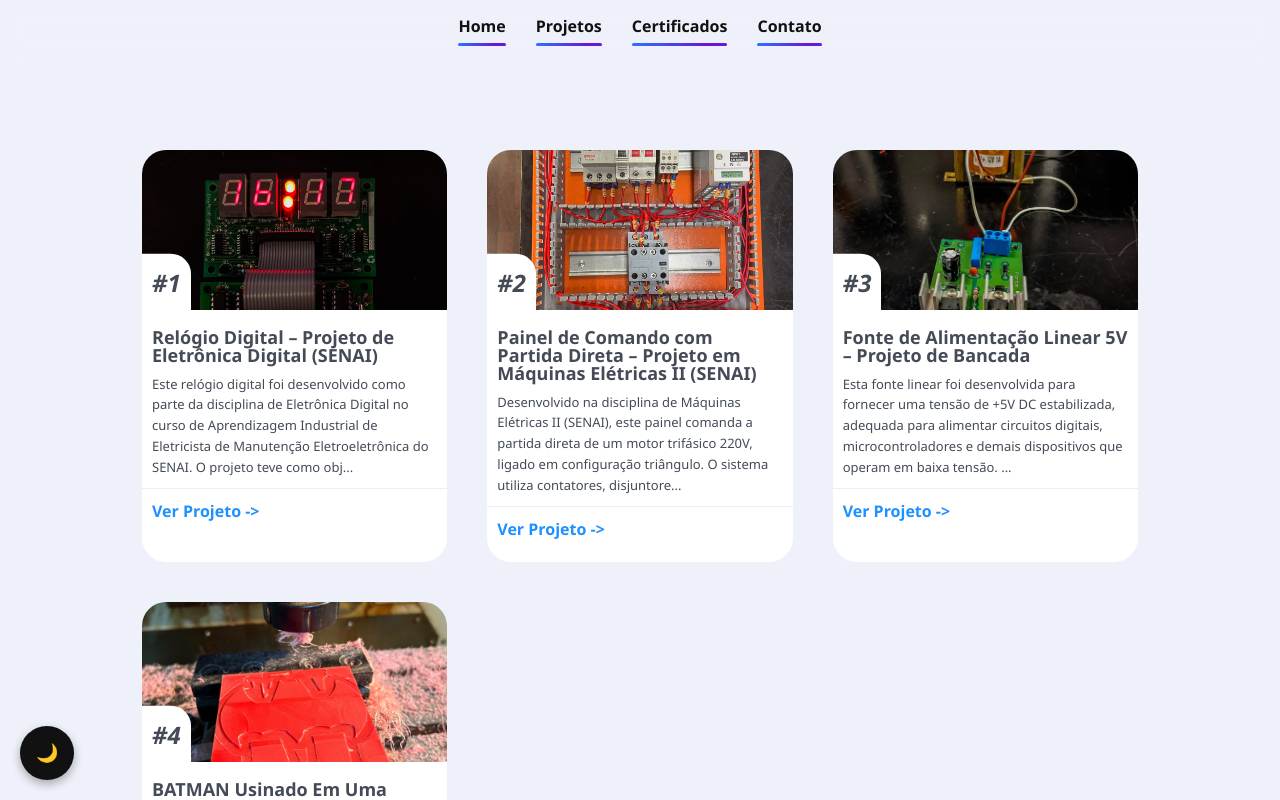
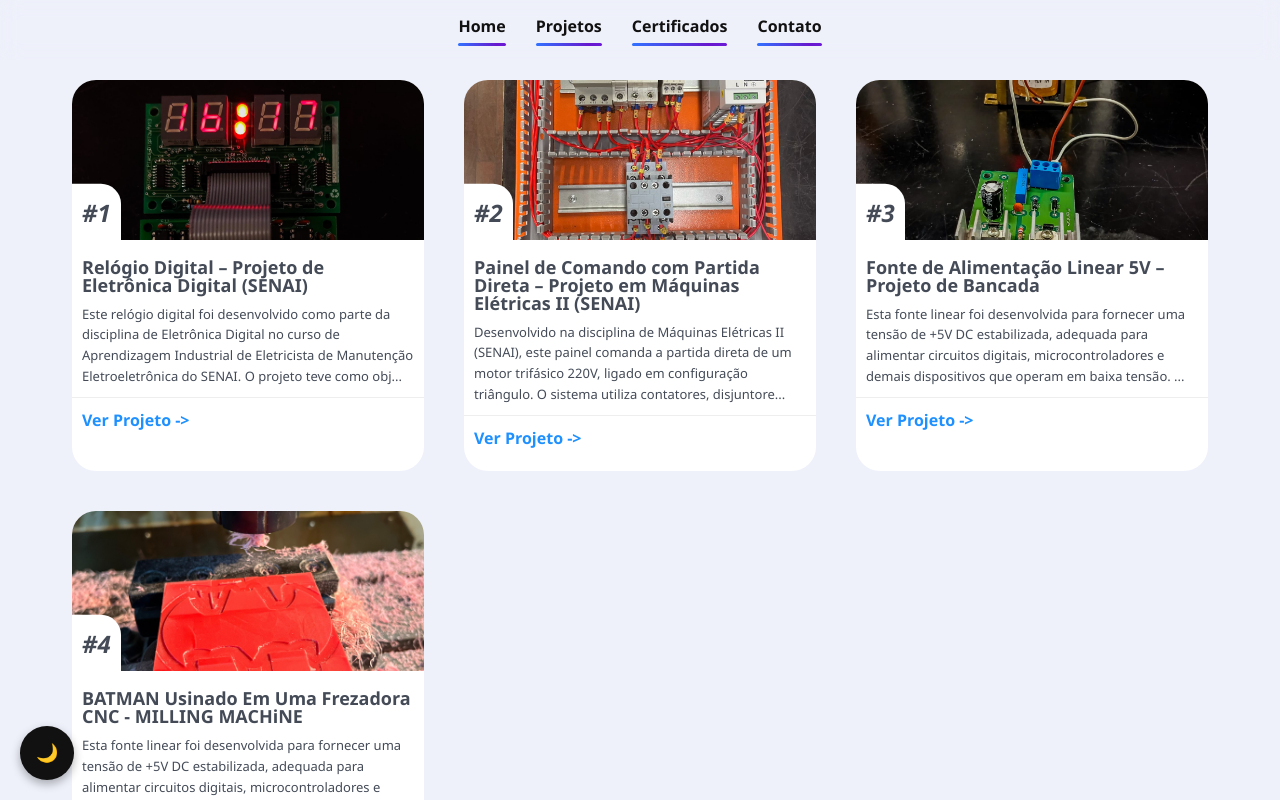
Before and after one commit to nathalyevitoria/Portifolio-Nathalye-Vitoria, a React (Vite) app: page /projects in a window 1280 px wide. Shown: the top 800 px of the page. Built offline with nearby package versions, Linux system fonts and the light colour scheme.

Commit message:
fix: css

```diff
--- a/src/styles/projects.css
+++ b/src/styles/projects.css
@@ -15,7 +15,6 @@
   display: grid;
   grid-template-columns: repeat(3, 1fr);
   gap: 40px; /* restaurado para 40px */
-  padding: 70px; /* restaurado para 70px */
 }
 
 #project .list .item img {
```
